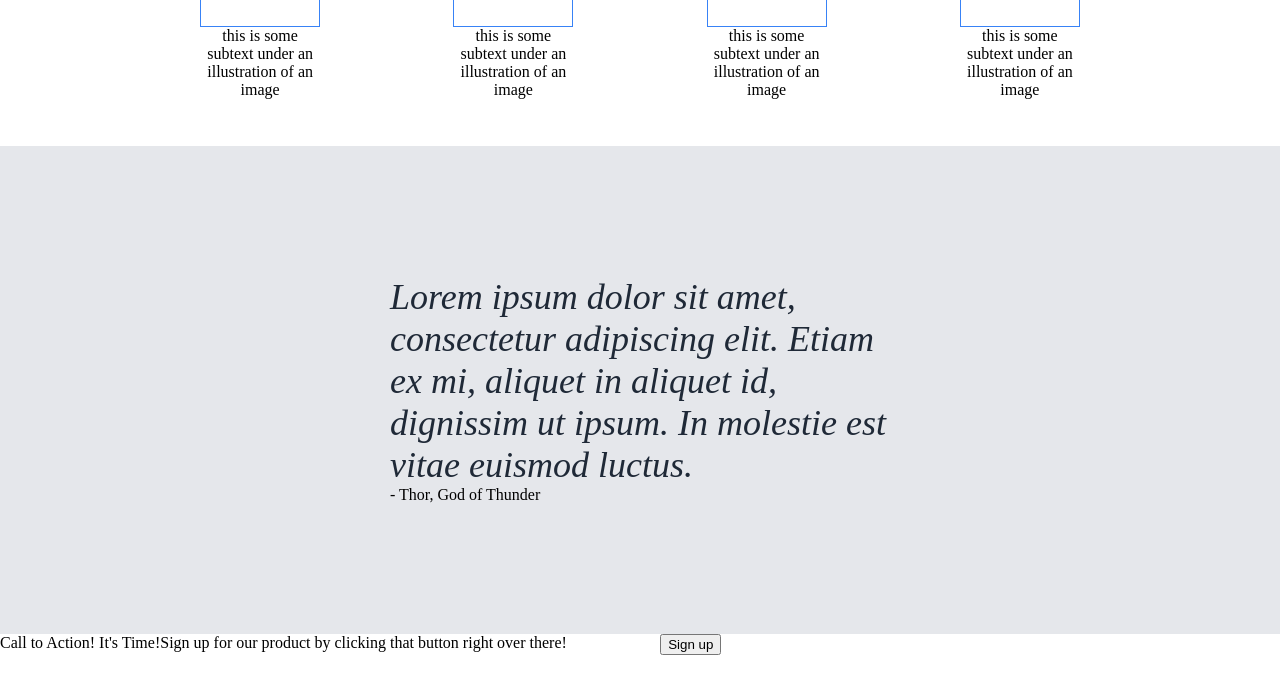
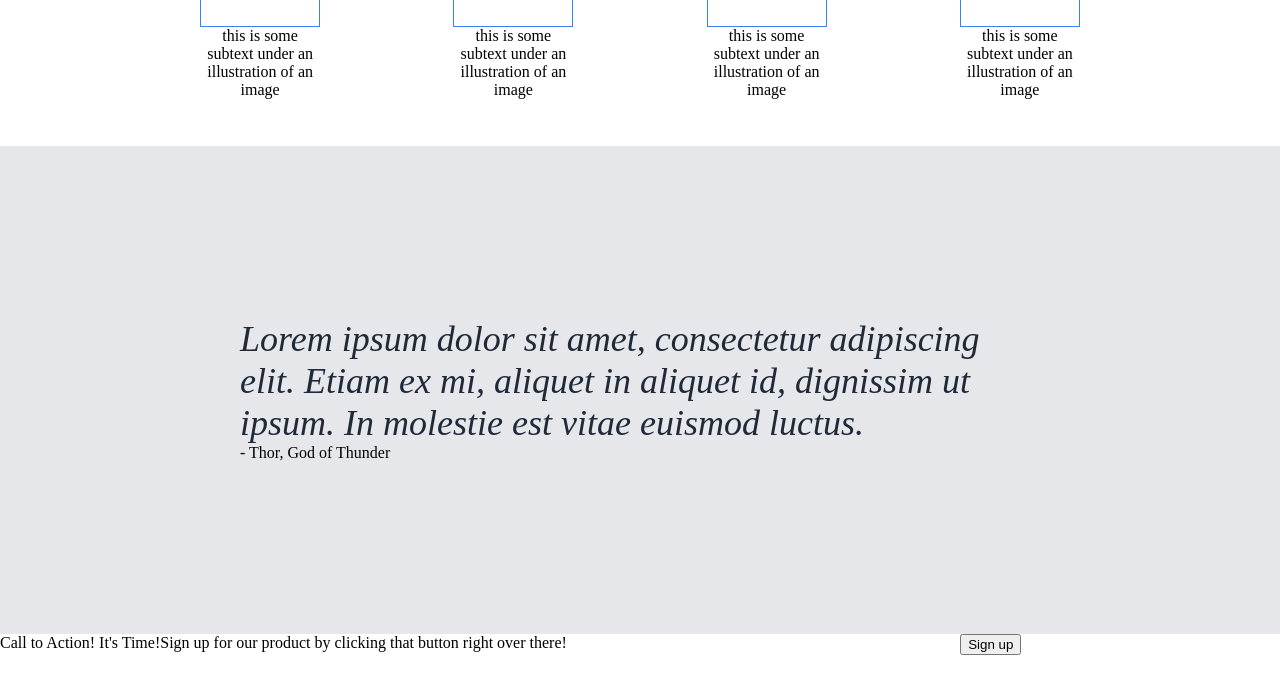
Before and after one commit to forTheDawn/Landing-page, a plain HTML site: page site.html in a window 1280 px wide. Shown: the part 857-1551 px from the top of the page. Before the commit the page ends 1512 px from the top, so only its background shows below. Drawn offline with Linux system fonts and the light colour scheme.

Commit message:
Edited several classes to use as placeholders.

```diff
--- a/style.css
+++ b/style.css
@@ -152,7 +152,7 @@ p {
 .body2 {
     display:flex;
     flex-wrap: wrap;
-    width: 500px;
+    width:800px;
 }
 
 .quote {
@@ -162,7 +162,6 @@ p {
 }
 
 .cont2 {
-    display:flex;
 
 
 }
@@ -171,6 +170,11 @@ p {
 
 }
 /* Quote Content */
+
+.prac {
+    min-height: 488px;
+    background-color: white;
+}
 
 .Popup {
     display: flex;
```
